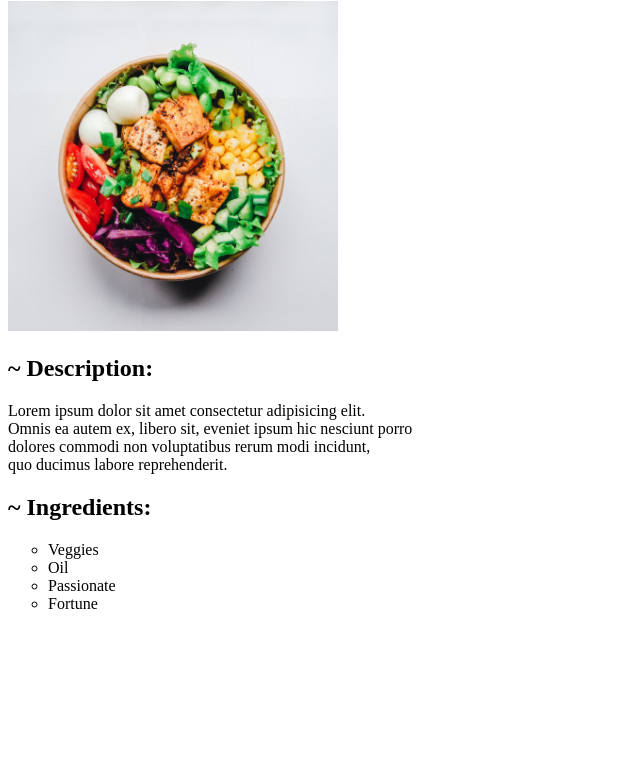
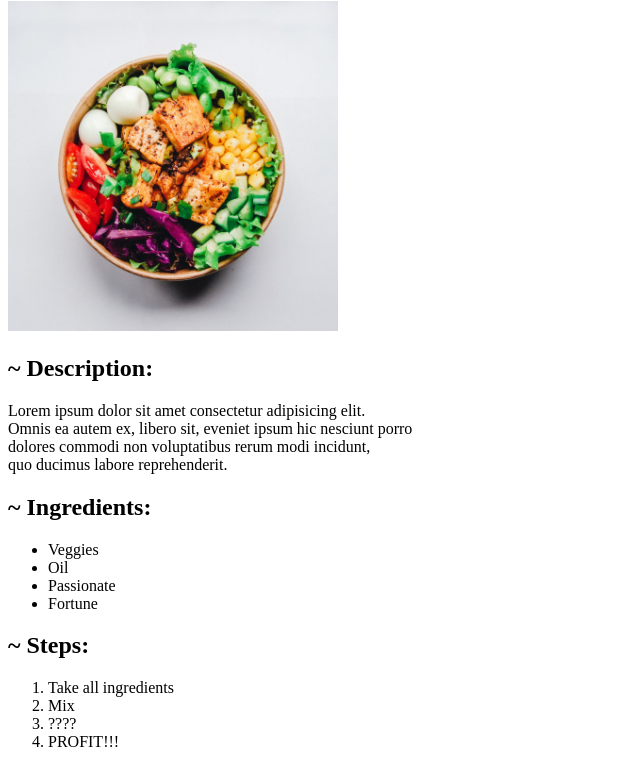
Before and after one commit to Zolling/odin-recipes, a plain HTML site: page recipes/profit.html in a window 1280 px wide. Shown: the part 79-846 px from the top of the page, without its empty margins (0-640 px from the left). Before the commit the page ends 800 px from the top, so only its background shows below. Drawn offline with Linux system fonts and the light colour scheme.

Commit message:
Add Steps to profit.html

```diff
--- a/recipes/profit.html
+++ b/recipes/profit.html
@@ -16,12 +16,20 @@
     dolores commodi non voluptatibus rerum modi incidunt,<br> quo ducimus labore reprehenderit.</p>
 
     <h2> ~ Ingredients:</h2>
-    <ul type="circle">
+    <ul>
         <li>Veggies</li>
         <li>Oil</li>
         <li>Passionate</li>
         <li>Fortune</li>
     </ul>
 
+    <h2> ~ Steps:</h2>
+    <ol>
+        <li>Take all ingredients</li>
+        <li>Mix</li>
+        <li>????</li>
+        <li>PROFIT!!!</li>
+    </ol>
+
 </body>
 </html>
```
